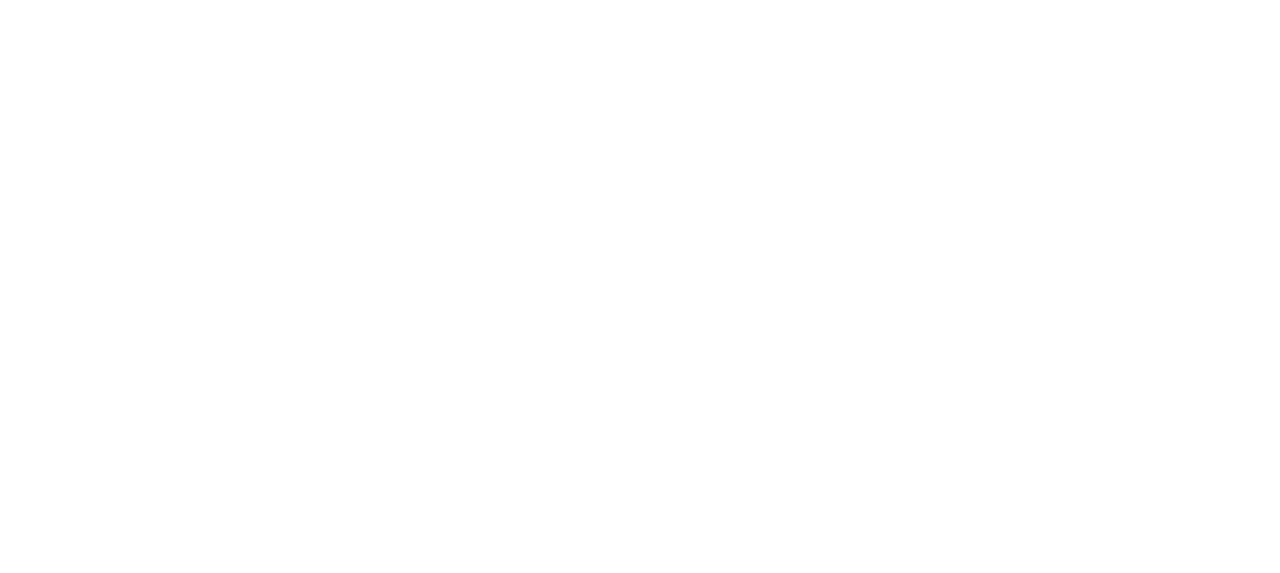
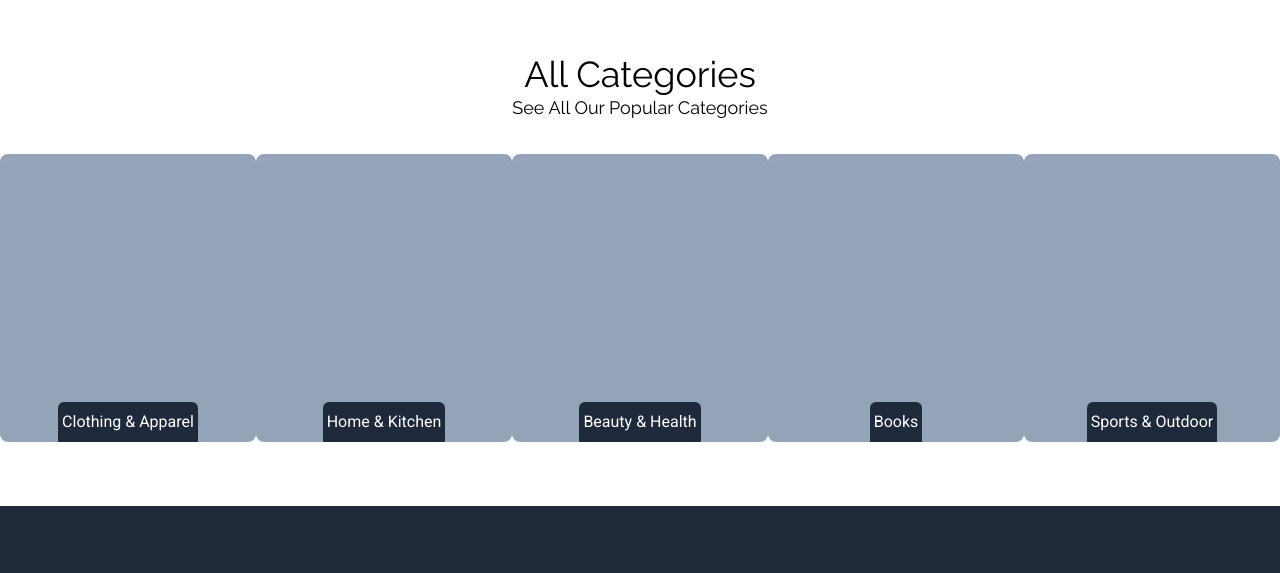
Before and after one commit to devMasrafi/Ecom-App, a Next.js app: page / in a window 1280 px wide. Shown: the part 900-1473 px from the top of the page. Built offline with nearby package versions, Linux system fonts and the light colour scheme.

Commit message:
added all categories to home

```diff
--- a/src/app/page.js
+++ b/src/app/page.js
@@ -1,10 +1,17 @@
+import AllCatagory from "@/components/AllCatagory";
 import Image from "next/image";
 
 export default function Home() {
   return (
     <div>
-      <main className="text-8xl text-center mt-[10rem] capitalize h-[120rem] ">
-        big someting
+      <main>
+        <div className="text-8xl text-center mt-[10rem] capitalize h-[40rem] ">
+          big someting
+        </div>
+
+        <div>
+          <AllCatagory/>
+        </div>
       </main>
     </div>
   );
--- /dev/null
+++ b/src/components/AllCatagory.jsx
@@ -0,0 +1,52 @@
+'use client';
+
+import React from "react";
+
+const AllCategory = () => {
+  const allCategory = [
+    {
+      categoryTitle: "Clothing & Apparel",
+      image: "",
+    },
+    {
+      categoryTitle: "Home & Kitchen",
+      image: "",
+    },
+    {
+      categoryTitle: "Beauty & Health",
+      image: "",
+    },
+    {
+      categoryTitle: "Books",
+      image: "",
+    },
+    {
+      categoryTitle: "Sports & Outdoor",
+      image: "",
+    },
+  ];
+
+  console.log(allCategory);
+
+  return (
+    <main>
+      <section className="mb-[4rem] ">
+        <div className="text-4xl text-center mb-[2rem] capitalize font-ralewayFont ">
+            <h2>all categories</h2>
+            <h3 className="text-lg" >see all our popular categories</h3>
+        </div>
+        <div className="flex justify-between ">
+          {allCategory.map((item) => (
+            <div key={item.categoryTitle}
+                className="h-[18rem] w-[16rem] bg-slate-400 flex justify-center items-end rounded-lg"
+            >
+              <h2 className="py-2 px-1 bg-slate-800 text-white rounded-t-md">{item.categoryTitle}</h2>
+            </div>
+          ))}
+        </div>
+      </section>
+    </main>
+  );
+};
+
+export default AllCategory;
```
